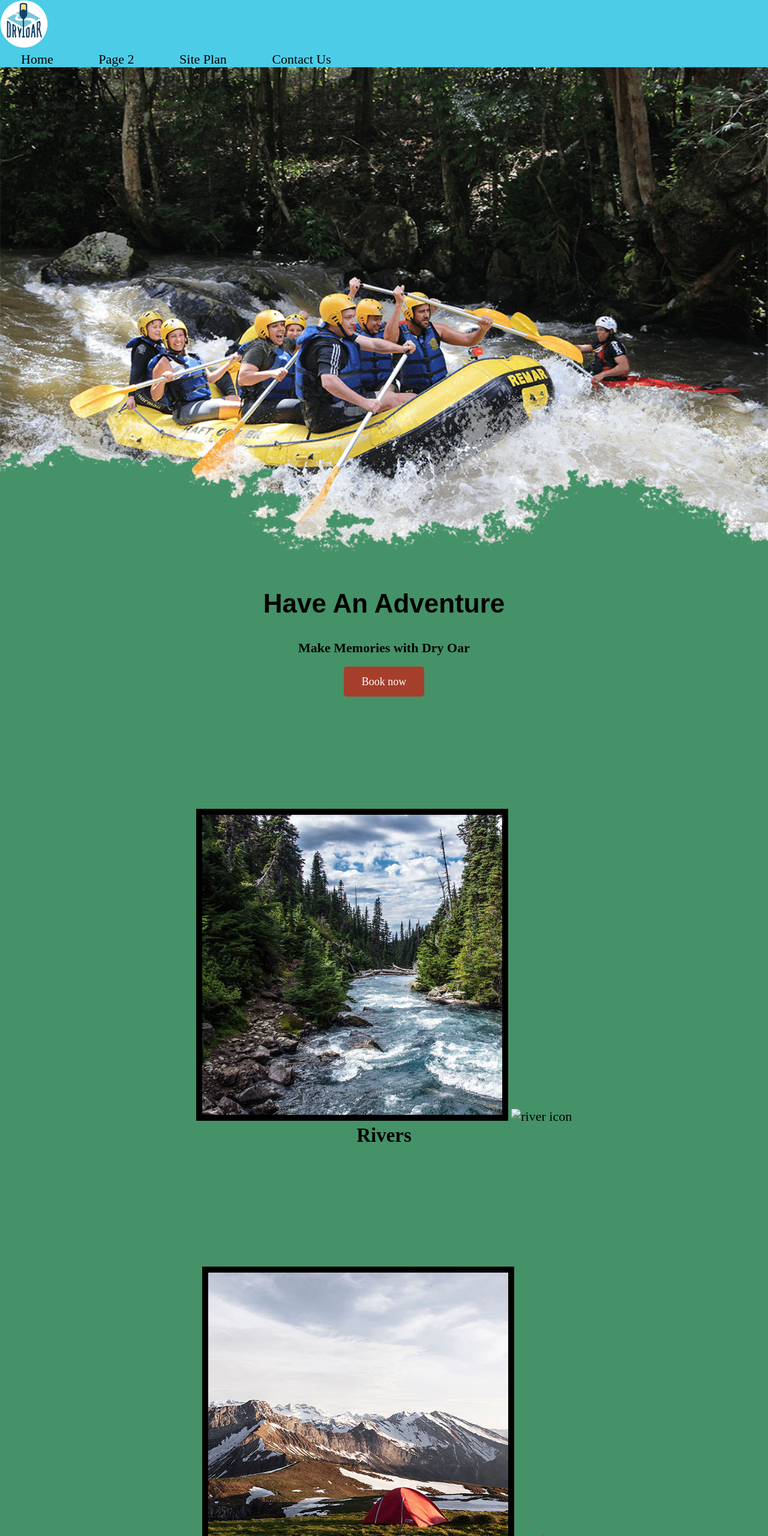
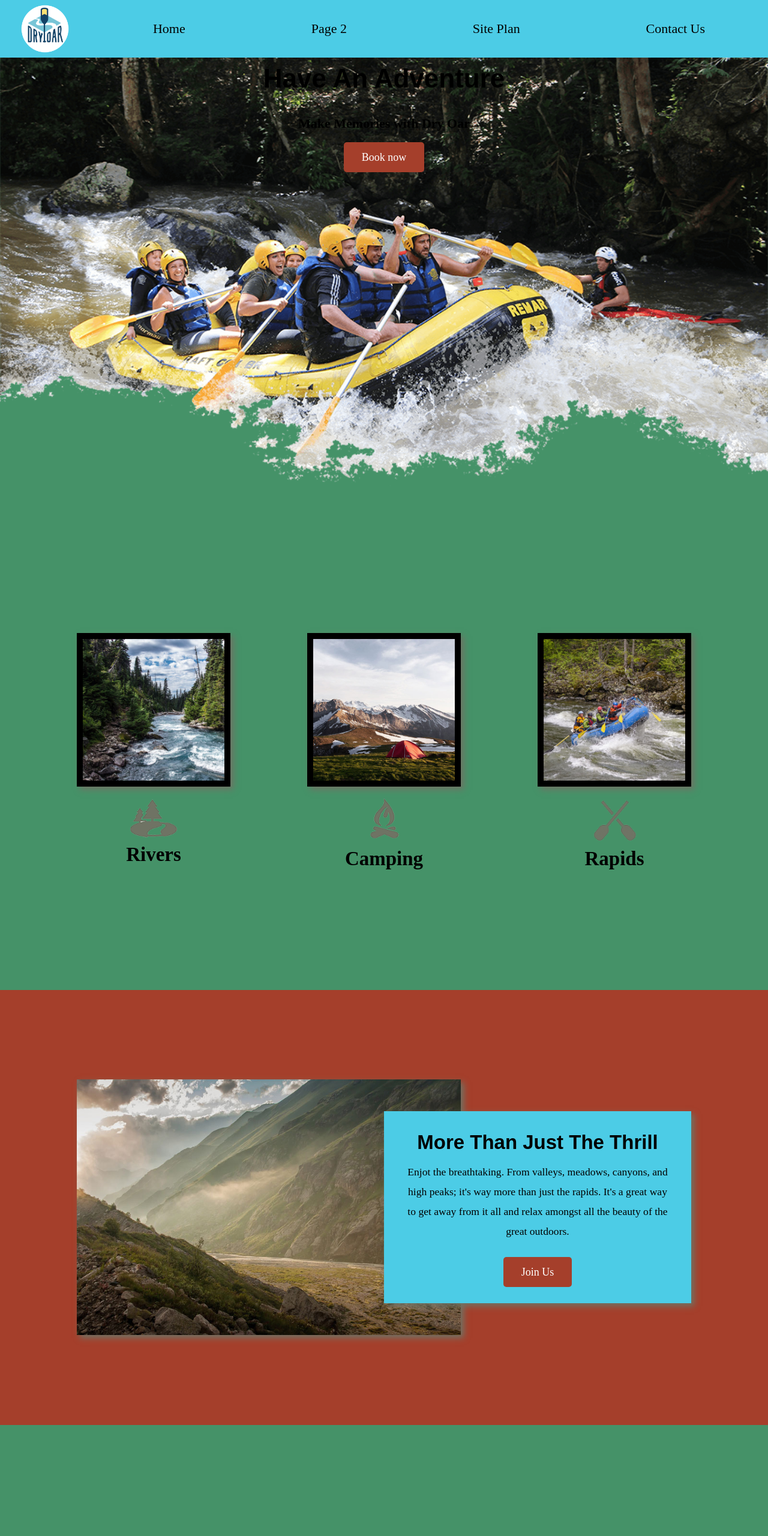
Before and after one commit to mccann03/WDD130, a plain HTML site: page wwr/index.html in a window 1280 px wide. Shown: the top 2560 px of the page at 60% size. Drawn offline with Linux system fonts and the light colour scheme.

Commit message:
finishing touches and final edit

```diff
--- a/wwr/index.html
+++ b/wwr/index.html
@@ -35,7 +35,7 @@
         <main class="home-grid">
             <section class="rivers-card">
                 <img class="card-img" src="images/rivers.jpg" alt="river in forest">
-                <img class="icon" src="images/river_icon.jpg" alt="river icon">
+                <img class="icon" src="images/river_icon.png" alt="river icon">
                 <h2>Rivers</h2>
             </section>
             <section class="camping-card">
--- a/wwr/styles/style.css
+++ b/wwr/styles/style.css
@@ -15,6 +15,11 @@ h4 {
 
 #content {
     margin:0 auto;
+}
+
+nav {
+    display: flex;
+    justify-content: space-around;
 }
 
 nav a {
@@ -37,6 +42,9 @@ nav a:hover {
     background-color:#4ccce6;
     line-height: 1.5em;
     padding: 35px;
+    grid-column: 6/10;
+    grid-row: 6/7;
+    box-shadow: 5px 5px 10px #6f7364
 }
 
 .msg h2 {
@@ -54,6 +62,10 @@ nav a:hover {
     text-align: center;
 }
 
+main {
+    display: grid;
+    grid-template-columns: 1fr 1fr 1fr 1fr 1fr 1fr 1fr 1fr 1fr 1fr;
+}
 main section {
     text-align: center;
 }
@@ -61,10 +73,11 @@ main section {
 main section img {
     box-sizing: border-box;
 }
-
 #background {
     height: 725px;
     background-color: #a53f2b;
+    grid-column: 1/11;
+    grid-row: 4/9;
 }
 
 body {
@@ -80,6 +93,8 @@ h2 {
 }
 
 header {
+    display: grid;
+    grid-template-columns: 150px auto;
     background-color: #4ccce6;
 }
 
@@ -89,6 +104,8 @@ header {
 
 #logo_link {
     padding-top: 5px;
+    justify-self: center;
+    align-self: center;
 }
 
 .icon {
@@ -96,16 +113,68 @@ header {
     padding-top: 10px;
 }
 
+#hero {
+    display: grid;
+    grid-template-columns: 1fr 3fr 1fr;
+    margin-top: -100px;
+}
+
+#hero-box {
+    grid-column: 1/4;
+    grid-row: 1/3;
+    z-index: -1;
+}
+
+
+#hero-msg {
+    grid-column: 2/3;
+    grid-row: 1/2;
+    margin-top: 100px;
+}
+
 #hero-img {
     width: 100%;
 }
 
-.rivers-card, .camping-card, .rapids-cards {
+.rivers-card, .camping-card, .rapids-card {
     margin: 200px 0;
+}
+
+.card-img, .mountains {
+    width: 100%;
+}
+
+.rivers-card {
+    grid-column: 2/4;
+    grid-row: 2/3;
+}
+
+.camping-card {
+    grid-column: 5/7;
+    grid-row: 2/3;
+}
+
+.rapids-card {
+    grid-column: 8/10;
+    grid-row: 2/3;
+}
+
+.mountains {
+    width: 100%;
+    grid-column: 2/7;
+    grid-row: 5/8;
+    box-shadow: 5px 5px 10px #6f7364;
 }
 
 .card-img {
     border: 10px solid black;
+    transition: transform .5s;
+    box-shadow: 5px 5px 10px #6f7364;
+}
+
+.card-img:hover {
+    opacity: .6;
+    transform: scale(1.1);
 }
 
 .book, .join {
@@ -128,6 +197,9 @@ footer {
     color:black;
     padding: 25px 50px;
     margin-top: 200px;
+    display: flex;
+    justify-content: space-around;
+    align-items: center;
 }
 
 footer a {
@@ -150,3 +222,45 @@ footer p a:hover {
 footer .social img {
     padding-top: 15px;
 }
+
+@media screen and (max-width: 900px) {
+    #hero, .home-grid {
+        display: block;
+        height: auto;
+    }
+    nav, footer {
+        flex-direction: column;
+    }
+    nav a {
+        display: block;
+        padding: 15px;
+    }
+    #hero {
+        margin-top: 0;
+    }
+    #hero-msg {
+        margin-top: 0;
+    }
+    #hero-msg h4 {
+        display: none;
+    }
+    .home-title {
+        font-size: 25px;
+        color: #6f7364;
+    }
+    .rivers-card, .camping-card, .rapids-card {
+        margin: 50px auto;
+        width: 60%;
+    }
+    #background {
+        display: none;
+    }
+    .mountains, .msg {
+        width: 80%;
+        display: block;
+        margin: 0 auto;
+    }
+    footer {
+        margin-top: 25px;
+    }
+}
```
